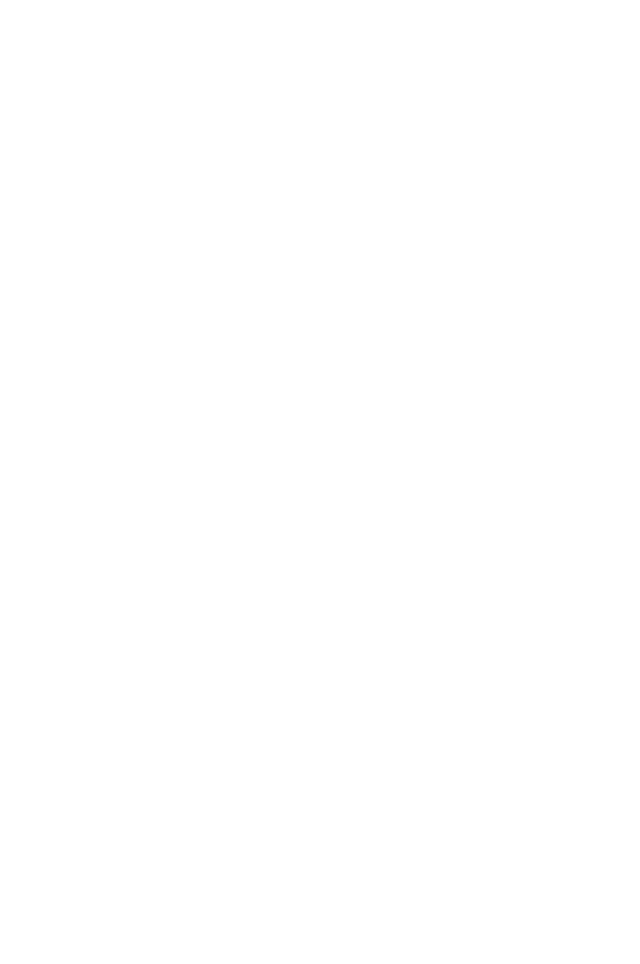
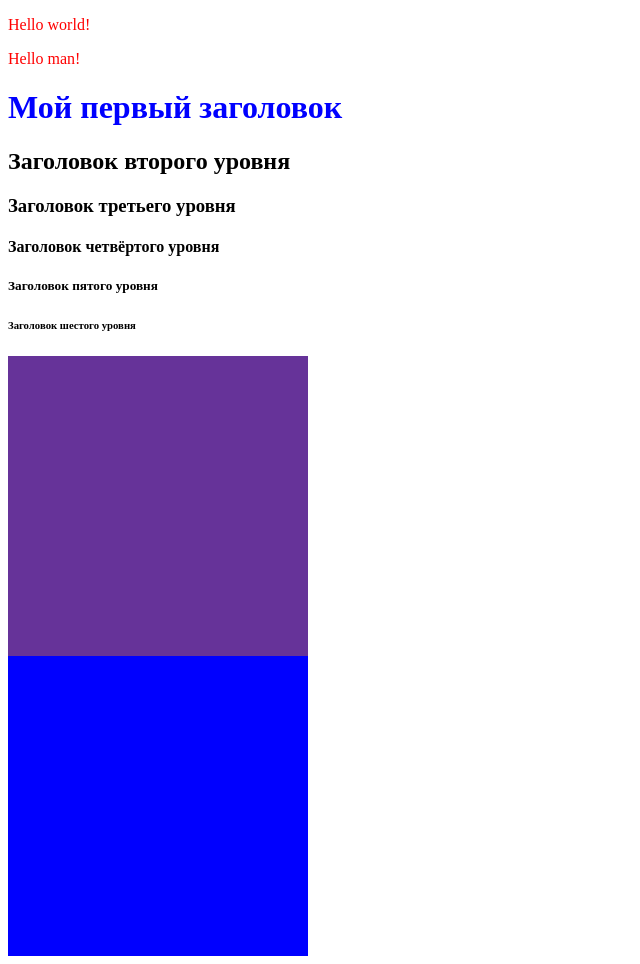
Before and after one commit to JustRomka/app, a plain HTML site: page 1yrok/index.html in a window 1280 px wide. Shown: the whole page, without its empty margins (0-640 px from the left). Before the commit the page ends 800 px from the top, so only its background shows below. Drawn offline with Linux system fonts and the light colour scheme.

Commit message:
Мой первый сайт

```diff
--- a/1yrok/index.html
+++ b/1yrok/index.html
@@ -1,12 +1,28 @@
 <!DOCTYPE html>
 <html lang="en">
-    <head>
+   <head>
         <meta charset="UTF-8">
+        <!--Для того, чтобы IE мог корректно понимать код-->
         <meta http-equiv="X-UA-Compatible" content="IE=edge">
+        <!--Для корректного отображения страницы на моб устройстве-->
         <meta name="viewport" content="width=device-width, initial-scale=1.0">
-    <title>Document</title>
+        <meta name="description" content="Здесь вы увидите мою первую страницу">
+        <title> Моя первая страница </title>
+        <link rel="stylesheet" href="style.css">
     </head>
-    <body>
+    <style>
 
-    </body>
+    </style>
+     <body>
+       <p>Hello world!</p>
+       <p>Hello man!</p>
+    <h1>Мой первый заголовок</h1>
+    <h2>Заголовок второго уровня</h2>
+    <h3>Заголовок третьего уровня</h3>
+    <h4>Заголовок четвёртого уровня</h4>
+    <h5>Заголовок пятого уровня</h5>
+    <h6>Заголовок шестого уровня</h6>
+     <div class="box-1"></div>
+     <div class="box-2"></div>
+     </body>
 </html>
--- /dev/null
+++ b/1yrok/style.css
@@ -0,0 +1,22 @@
+
+         p {
+             color: red;
+          }
+          h1 {
+             color: blue;
+          }
+          div {
+           background-color: red;
+           width: 300px;
+           height: 300px;
+          }
+          .box-1 {
+             background-color: rebeccapurple;
+             width: 300px;
+             height: 300px;
+          }
+          .box-2 {
+            background-color: blue;
+            width: 400;
+            height: 500;
+          }
```
